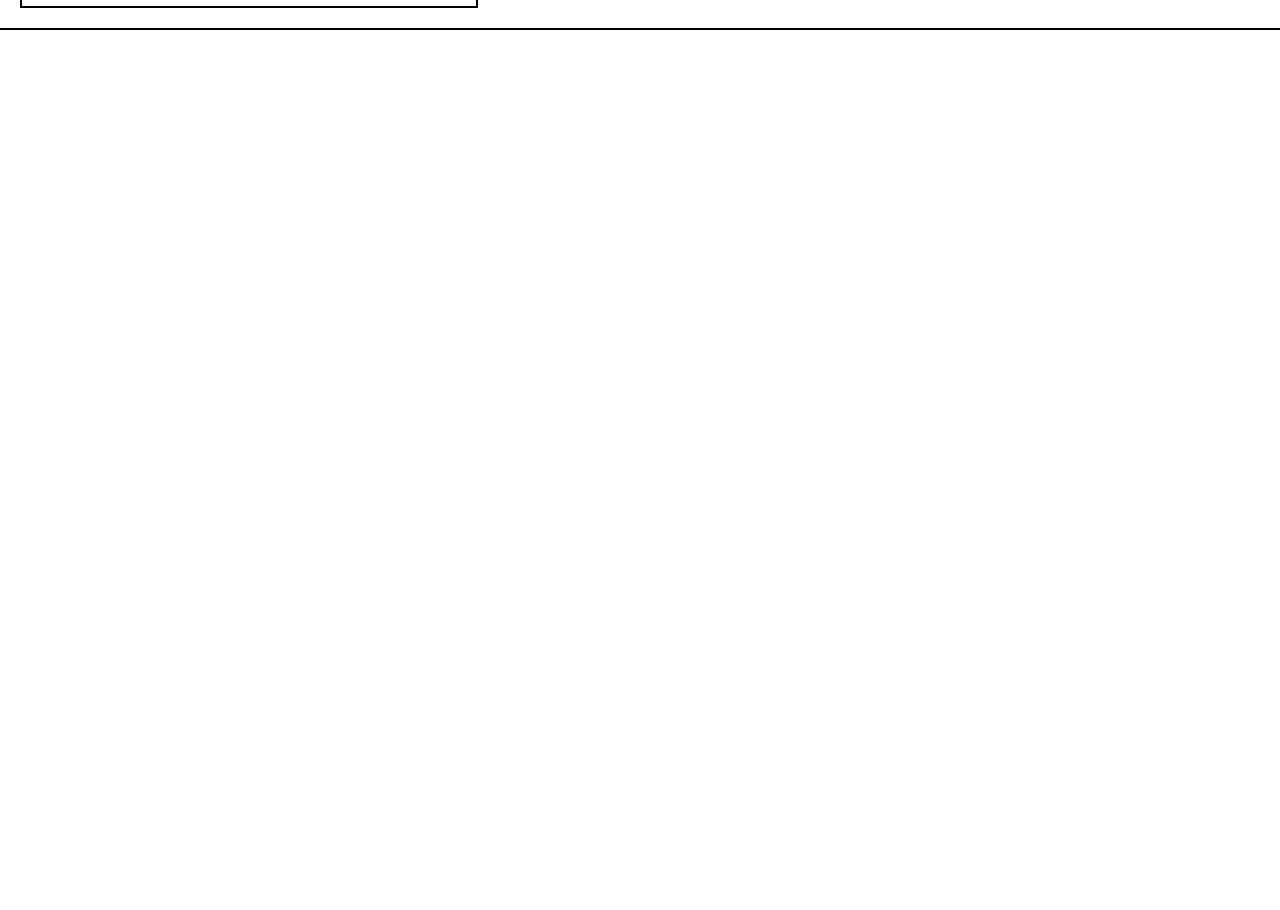
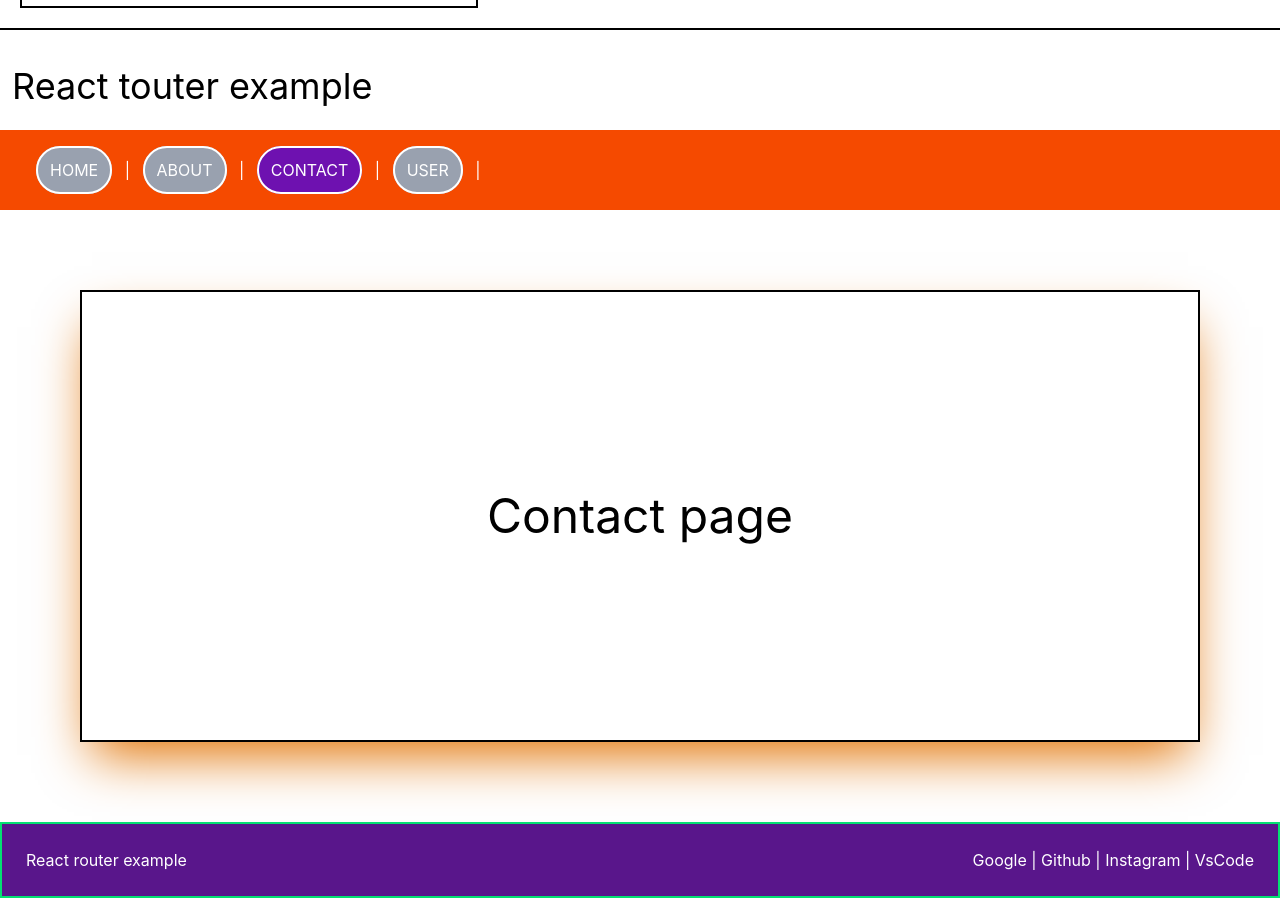
Before and after one commit to Siddu4101/React, a React (Vite) app in the folder concepts/concepts-app/: page /contact in a window 1280 px wide. Shown: the part 2360-3270 px from the top of the page. Before the commit the page ends 2414 px from the top, so only its background shows below. Built offline with nearby package versions, Linux system fonts and the light colour scheme; no server answers.

Commit message:
react router example

```diff
--- a/concepts/concepts-app/package.json
+++ b/concepts/concepts-app/package.json
@@ -13,6 +13,7 @@
     "@tailwindcss/vite": "^4.3.3",
     "react": "^19.3.1",
     "react-dom": "^19.3.1",
+    "react-router-dom": "^7.18.4",
     "tailwindcss": "^4.3.3"
   },
   "devDependencies": {
--- a/concepts/concepts-app/src/App.jsx
+++ b/concepts/concepts-app/src/App.jsx
@@ -5,6 +5,50 @@ import UseEffectExample from "./hooks/useEffect/UseEffectExample"
 import { UseRefExample } from "./hooks/useRef/UseRefExample"
 import BackgrondChanger from "./hooks/useState/BackgroundChanger"
 import UseStateExample from "./hooks/useState/UseStateHook"
+
+import Layout from "./react-router/pages/LayOut"
+import Home from "./react-router/pages/Home"
+import Contact from "./react-router/pages/Contact"
+import About from "./react-router/pages/About"
+import {createBrowserRouter, createRoutesFromElements, Route, RouterProvider } from "react-router-dom"
+import User from "./react-router/pages/User"
+
+const router = createBrowserRouter(
+  createRoutesFromElements(
+    <Route path="/" Component={Layout}>
+      <Route index Component={Home}/>
+      <Route path="about" Component={About}/>
+      <Route path="contact" Component={Contact}/>
+      <Route path="user/:userId" Component={User}/>
+    </Route>
+  )
+)
+
+/* OR */
+
+// const router = createBrowserRouter([
+//   {
+//     path:"/",
+//     element:<Layout/>,
+//     children:[
+//     {
+//       path:"",
+//       element: <Home/>
+//     },
+//     {
+//       path:"/about",
+//       element:<About/>
+//     },
+//     {
+//       path:"/contact",
+//       element: <Contact/>
+//     },
+//     {
+//       path:"/user/:userId",
+//       element: <User/>
+//     }]
+//   }
+// ])
 
 function App() {
 
@@ -18,6 +62,8 @@ function App() {
     <UseRefExample/> <br /> <br /><hr /><hr /><br/>
     <PasswordGenerator/> <br /><br /><hr /><hr /><br/>
     <CurrencyConvertor/><hr /><hr /><br/>
+    {/* React router example */}
+    <RouterProvider router={router}/>
     </>
   )
 }
--- /dev/null
+++ b/concepts/concepts-app/src/react-router/pages/About.jsx
@@ -0,0 +1,9 @@
+export default function About() {
+  return (
+    <>
+      <div className="p-50 m-20 border-2 text-center shadow-2xl shadow-amber-600">
+        <h1 className="text-5xl">About page</h1>
+      </div>
+    </>
+  );
+}
--- /dev/null
+++ b/concepts/concepts-app/src/react-router/pages/Contact.jsx
@@ -0,0 +1,9 @@
+export default function Contact() {
+  return (
+    <>
+      <div className="p-50 m-20 border-2 text-center shadow-2xl shadow-amber-600">
+        <h1 className="text-5xl">Contact page</h1>
+      </div>
+    </>
+  );
+}
--- /dev/null
+++ b/concepts/concepts-app/src/react-router/pages/Footer.jsx
@@ -0,0 +1,16 @@
+import {Link} from 'react-router'
+
+export default function Footer(){
+    return<>
+   <div className="p-6 border-2 border-green-400 bg-purple-900 text-white mb-3 justify-between flex items-center">
+    <h3>React router example</h3>
+
+    <div>
+      <Link to="https://google.com">Google</Link>{" | "}
+      <Link to="https://github.com">Github</Link>{" | "}
+      <Link to="https://instagram.com">Instagram</Link>{" | "}
+      <Link to="https://code.visualstudio.com">VsCode</Link>
+    </div>
+  </div>
+  </>
+}
--- /dev/null
+++ b/concepts/concepts-app/src/react-router/pages/Home.jsx
@@ -0,0 +1,8 @@
+export default function Home(){
+    return <>
+
+        <div className='p-50 m-20 border-2 text-center shadow-2xl shadow-amber-600'>
+            <h1 className='text-5xl'>Home page</h1>
+        </div>
+    </>
+}
--- /dev/null
+++ b/concepts/concepts-app/src/react-router/pages/LayOut.jsx
@@ -0,0 +1,12 @@
+import { Outlet } from "react-router-dom";
+import Footer from "./Footer";
+import Navbar from "./Navbar";
+
+
+export default function Layout(){
+    return <>
+        <Navbar/>
+        <Outlet/>
+        <Footer/>
+    </>
+}
--- /dev/null
+++ b/concepts/concepts-app/src/react-router/pages/Navbar.jsx
@@ -0,0 +1,13 @@
+import {Link, NavLink} from 'react-router-dom'
+
+export default function Navbar(){
+    return <>
+        <h1 className='text-4xl  mb-3 p-3'>React touter example</h1>
+        <nav className='bg-orange-600 p-7 text-white'>
+            <NavLink className={({ isActive }) => isActive ? "bg-purple-800 m-2 p-3 rounded-4x border-2 rounded-4xl" : "bg-gray-400 m-2 p-3 rounded-4x border-2 rounded-4xl"} to="">HOME</NavLink>{" | "}
+            <NavLink className={({ isActive }) => isActive ? "bg-purple-800 m-2 p-3 rounded-4x border-2 rounded-4xl" : "bg-gray-400 m-2 p-3 rounded-4x border-2 rounded-4xl"} to="/about">ABOUT</NavLink>{" | "}
+            <NavLink className={({ isActive }) => isActive ? "bg-purple-800 m-2 p-3 rounded-4x border-2 rounded-4xl" : "bg-gray-400 m-2 p-3 rounded-4x border-2 rounded-4xl"} to="/contact">CONTACT</NavLink>{" | "}
+            <NavLink className={({ isActive }) => isActive ? "bg-purple-800 m-2 p-3 rounded-4x border-2 rounded-4xl" : "bg-gray-400 m-2 p-3 rounded-4x border-2 rounded-4xl"} to="/user/Sid">USER</NavLink>{" | "}
+        </nav>
+    </>
+}
--- /dev/null
+++ b/concepts/concepts-app/src/react-router/pages/User.jsx
@@ -0,0 +1,13 @@
+import { useParams } from "react-router";
+
+export default function User() {
+  const params = useParams()
+
+  return (
+    <>
+      <div className="p-50 m-20 border-2 text-center shadow-2xl shadow-amber-600">
+        <h1 className="text-5xl">Hello User userId from the URI is {params.userId} </h1>
+      </div>
+    </>
+  );
+}
```
Also changed, not shown: concepts/concepts-app/src/react-router/README.md (added), 1 other file (tests, documents, lock files or other folders).
